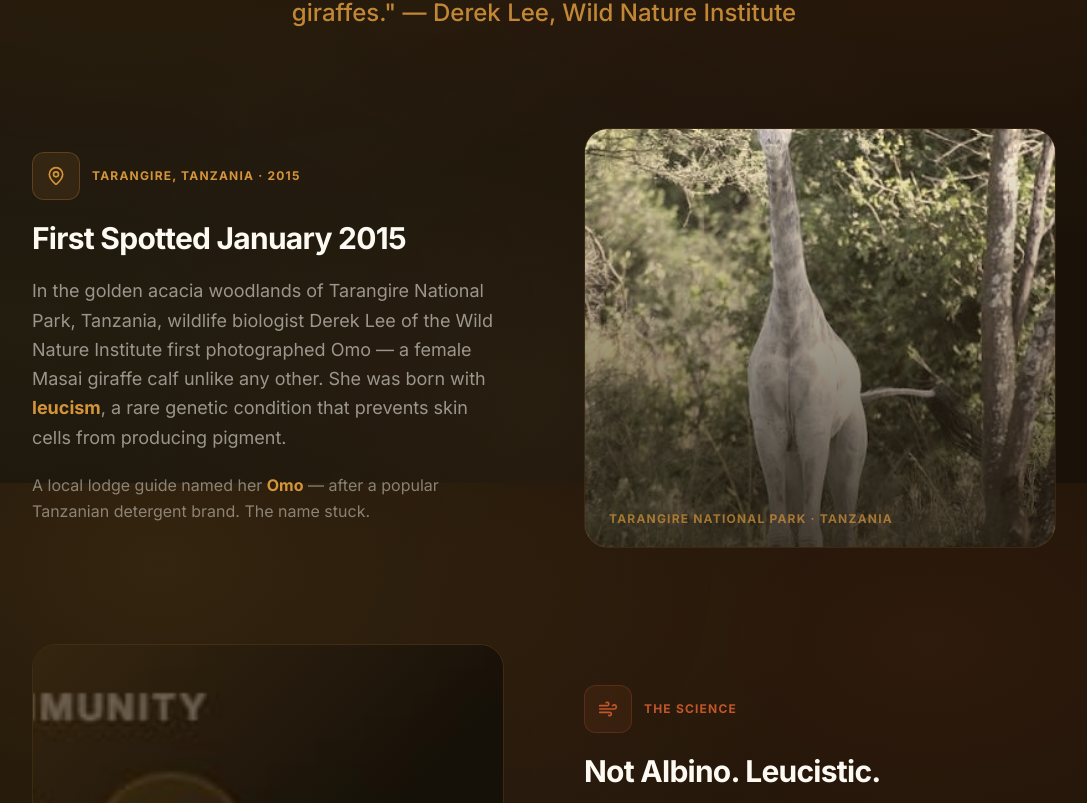
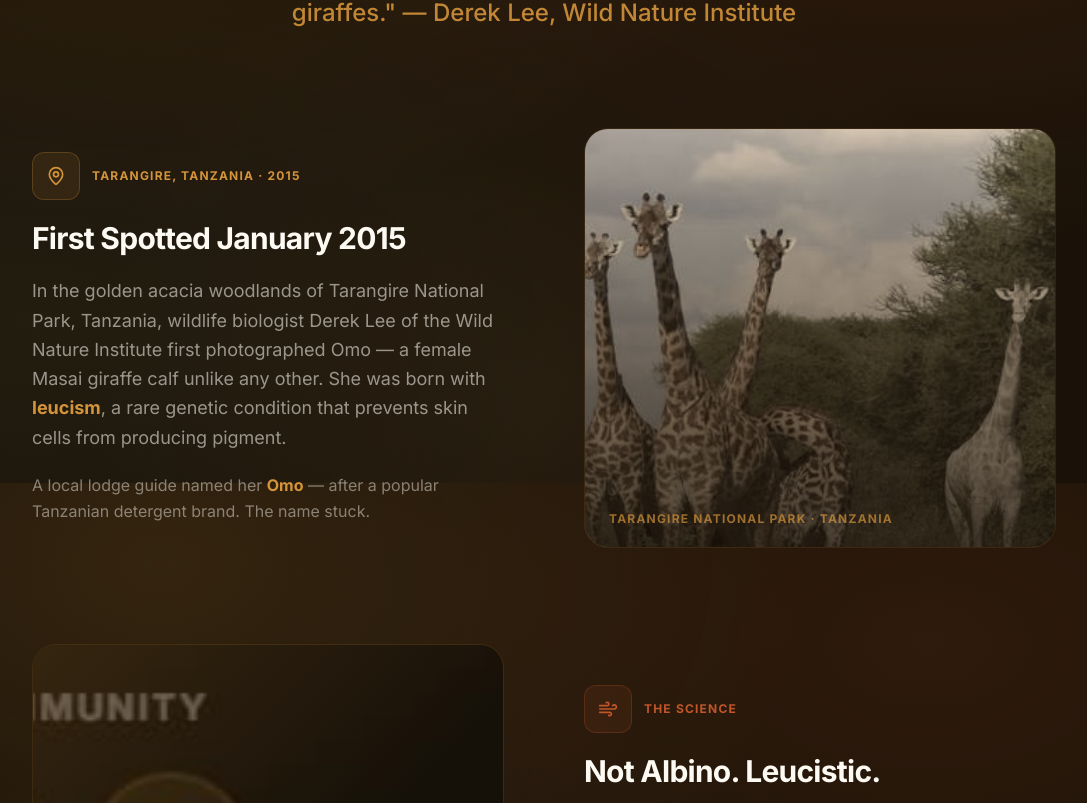
Before and after one commit to ZbienVC/omo-token, a Next.js app: page / in a window 1280 px wide. Shown: the part 1117-1920 px from the top of the page, without its empty margins (96-1183 px from the left). Built offline with nearby package versions, Linux system fonts and the light colour scheme.

Commit message:
Add omo-7: Omo standing apart from the herd — best photo yet

```diff
--- a/src/components/sections/Gallery.tsx
+++ b/src/components/sections/Gallery.tsx
@@ -34,6 +34,11 @@ const IMAGES = [
     src: "/omo-6.jpg",
     label: "Newsweek · 2025",
     caption: "Omo continues to survive in the wild, becoming a global symbol of rarity and resilience.",
+  },
+  {
+    src: "/omo-7.jpg",
+    label: "Apart From the Herd",
+    caption: "Standing apart from the crowd since 2015. Just like $OMO.",
   },
 ];
 
--- a/src/components/sections/Story.tsx
+++ b/src/components/sections/Story.tsx
@@ -52,7 +52,7 @@ export default function Story() {
             className="order-1 md:order-2 h-80 md:h-[420px] rounded-3xl overflow-hidden relative"
             style={{ border: '1px solid rgba(212,148,58,0.12)' }}
           >
-            <img src="/omo-2.jpg" alt="Tarangire savannah"
+            <img src="/omo-7.jpg" alt="Tarangire savannah"
               className="absolute inset-0 w-full h-full object-cover grayscale" style={{ filter: 'grayscale(0.4) sepia(0.3)' }} />
             <div className="absolute inset-0" style={{ background: 'linear-gradient(to top, rgba(26,18,8,0.8) 0%, rgba(212,148,58,0.1) 100%)' }} />
             <div className="absolute bottom-5 left-6">
```
Also changed, not shown: public/omo-7.jpg (added).
